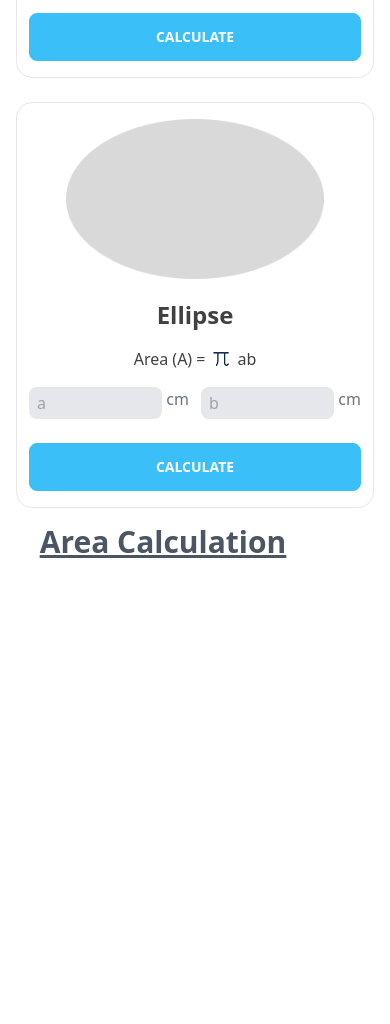
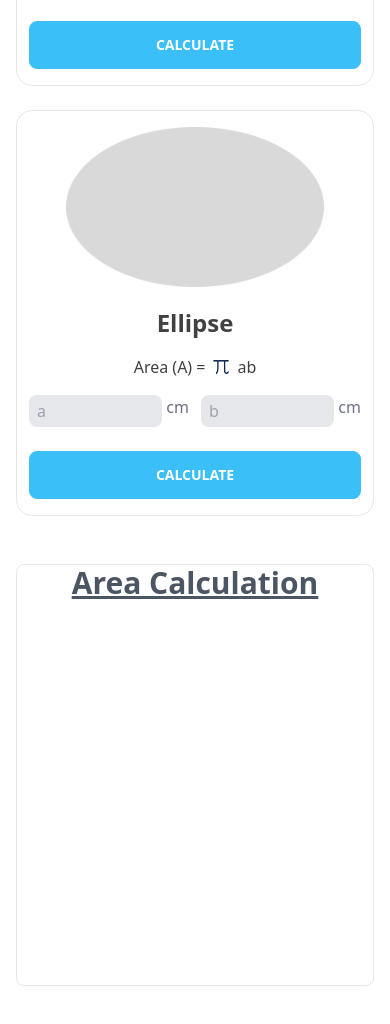
Before and after one commit to naimalinaim1/web-geometry-genius, a plain HTML site: page index.html in a window 390 px wide. Shown: the part 2168-3192 px from the top of the page. Before the commit the page ends 2752 px from the top, so only its background shows below. Drawn offline with nearby package versions, Linux system fonts and the light colour scheme.

Commit message:
added Responsive Layout

```diff
--- a/index.html
+++ b/index.html
@@ -29,10 +29,10 @@
         </p>
     </header>
     <!-- main -->
-    <main class="max-w-[1920px] mx-auto mt-8 text-[#414141]">
-        <section class="grid grid-cols-1 md:grid-cols-10 px-4 gap-4">
+    <main class="max-w-[1920px] mx-auto my-10 text-[#414141]">
+        <section class="grid grid-cols-1 md:grid-cols-12 px-4 gap-4">
             <!-- Geometry card container -->
-            <div id="area-calculation-items" class="col-span-7 grid grid-cols-1 sm:grid-cols-2 lg:grid-cols-3 gap-6">
+            <div id="area-calculation-items" class="grid grid-cols-1 sm:grid-cols-2 md:grid-cols-1 lg:grid-cols-2 xl:grid-cols-3 md:col-span-5 lg:col-span-7 gap-6 xl:max-h-[900px]">
                 <!-- triangle -->
                 <div class="card w-full border pb-4">
                     <figure class="px-4 pt-4">
@@ -155,9 +155,9 @@
                 </div>
             </div>
             <!-- calculate area -->
-            <div class="col-span-3">
-              <p class="text-3xl underline font-bold text-gray-600 text-center mb-6">Area Calculation</p>
-              <div class="overflow-x-auto">
+            <div class="md:col-span-7 lg:col-span-5  mt-8 md:mt-0 xl:max-h-[900px]">
+              <div class="sticky top-5  overflow-auto border rounded-lg h-[50vh] xl:max-h-[900px]" >
+                <p class="text-3xl underline font-bold text-gray-600 text-center mb-6">Area Calculation</p>
                 <table class="table mx-auto">
                   <tbody id="calculate-area-container">
 
--- a/js/utilities.js
+++ b/js/utilities.js
@@ -45,8 +45,7 @@ const displayArea = (itemName, value) => {
   const disableId = "disabled" + itemName + value;
   tr.innerHTML = `
     <tr>
-        <th>${indexNum}</th>
-        <td>${itemName}</td>
+        <td><strong>${indexNum}</strong> ${itemName}</td>
         <td><span id="${uniqueConvertID}">${value}</span> <span id="${convertOption}">cm</span><sup>2</sup></td>
         <td><p id="${disableId}" onclick="convertCmToMeter('${uniqueConvertID}','${convertOption}', '${value}', '${disableId}')" class="bg-info text-white rounded-lg px-2 py-1 cursor-pointer">Convert to m<sup>2</sup></p></td>
         <td><i id="${uniqueDeleteId}" class="fa-solid fa-xmark text-red-500 cursor-pointer text-xl"></i></td>
```
